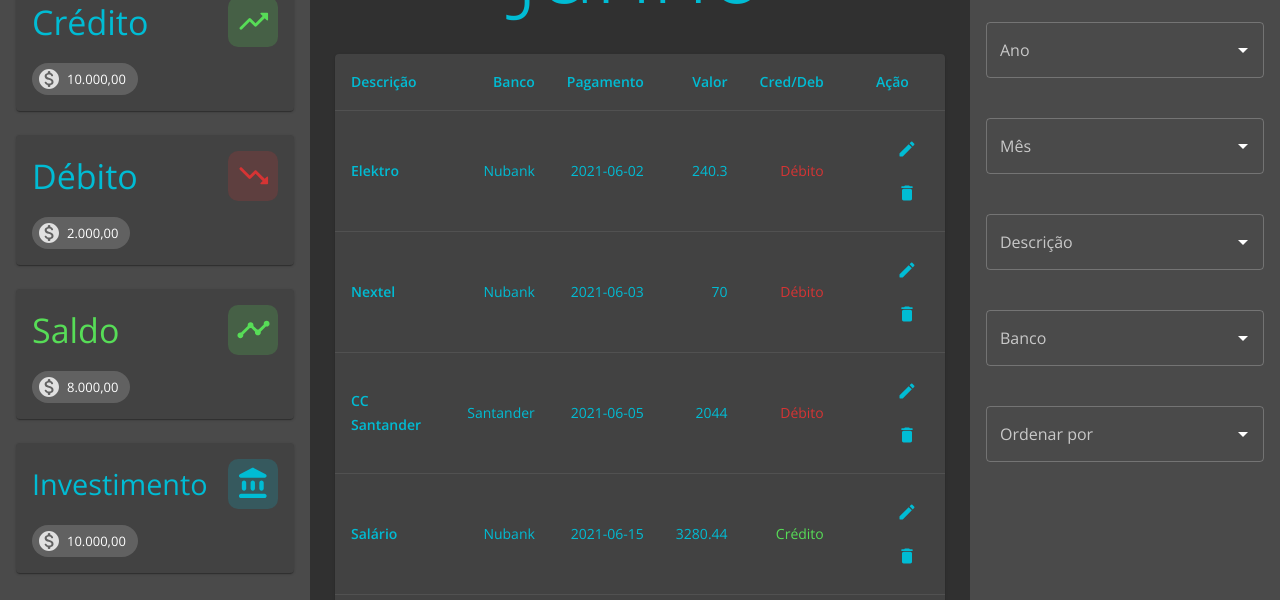
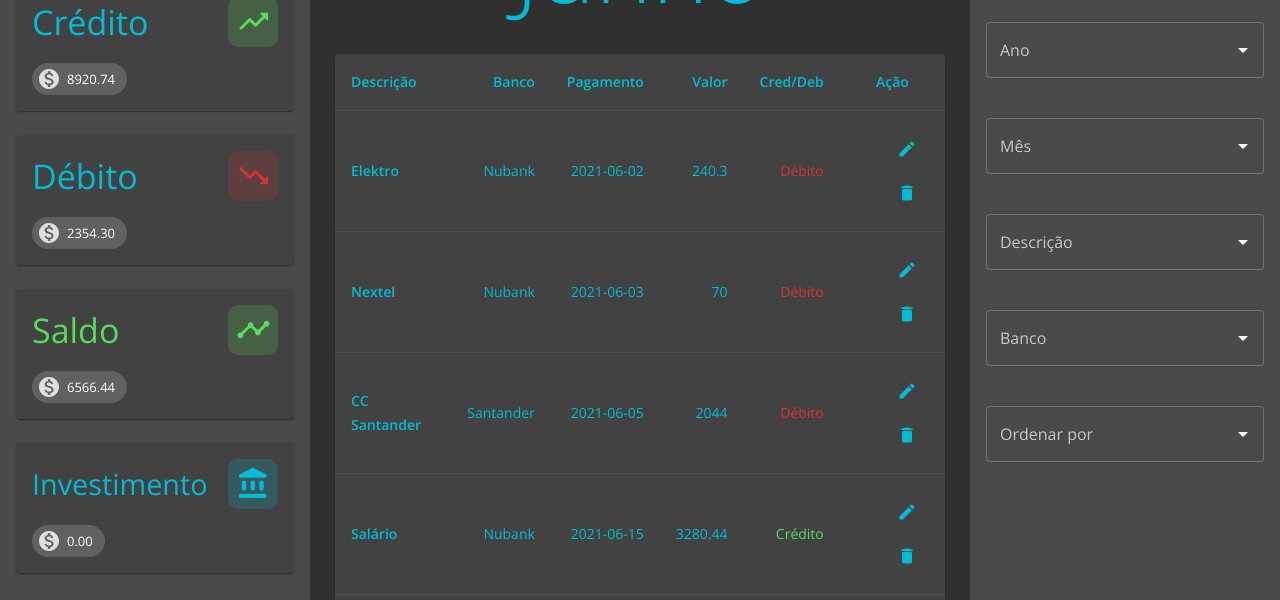
Before and after one commit to carloswimmer/controle-mensal, a React (Create React App) app: page /dashboard in a window 1280 px wide. Shown: the part 122-722 px from the top of the page. Built offline with nearby package versions, Linux system fonts and the light colour scheme; no server answers; sample sign-in values are in the browser's storage.

Commit message:
Implement values on Cards

```diff
--- a/src/pages/Dashboard/Cards/BalanceCard.tsx
+++ b/src/pages/Dashboard/Cards/BalanceCard.tsx
@@ -1,8 +1,18 @@
+import { useMemo } from 'react'
 import { Paper as MuiPaper, Box, Typography, Chip } from '@material-ui/core'
 import { styled, Theme } from '@material-ui/core/styles'
 import { TimelineRounded, MonetizationOnRounded } from '@material-ui/icons'
+import { useCashBook } from '../../../hooks/cashBook'
 
 const DebitCard = () => {
+  const { entries } = useCashBook()
+
+  const value = useMemo(() => {
+    return entries
+      .map(entry => (entry.credit ? entry.amount : entry.amount * -1))
+      .reduce((acc, value) => acc + value, 0)
+  }, [entries])
+
   return (
     <Paper>
       <Box display="flex" justifyContent="space-between" alignItems="center">
@@ -17,7 +27,7 @@ const DebitCard = () => {
         alignItems="center"
         marginTop={2}
       >
-        <Chip icon={<MonetizationOnRounded />} label="8.000,00" />
+        <Chip icon={<MonetizationOnRounded />} label={value.toFixed(2)} />
       </Box>
     </Paper>
   )
--- a/src/pages/Dashboard/Cards/CreditCard.tsx
+++ b/src/pages/Dashboard/Cards/CreditCard.tsx
@@ -1,8 +1,18 @@
+import { useMemo } from 'react'
 import { Paper as MuiPaper, Box, Typography, Chip } from '@material-ui/core'
 import { styled, Theme } from '@material-ui/core/styles'
 import { TrendingUpRounded, MonetizationOnRounded } from '@material-ui/icons'
+import { useCashBook } from '../../../hooks/cashBook'
 
 const CreditCard = () => {
+  const { entries } = useCashBook()
+
+  const value = useMemo(() => {
+    return entries
+      .map(entry => (entry.credit ? entry.amount : 0))
+      .reduce((acc, value) => acc + value, 0)
+  }, [entries])
+
   return (
     <Paper>
       <Box display="flex" justifyContent="space-between" alignItems="center">
@@ -17,7 +27,7 @@ const CreditCard = () => {
         alignItems="center"
         marginTop={2}
       >
-        <Chip icon={<MonetizationOnRounded />} label="10.000,00" />
+        <Chip icon={<MonetizationOnRounded />} label={value.toFixed(2)} />
       </Box>
     </Paper>
   )
--- a/src/pages/Dashboard/Cards/DebitCard.tsx
+++ b/src/pages/Dashboard/Cards/DebitCard.tsx
@@ -1,8 +1,18 @@
+import { useMemo } from 'react'
 import { Paper as MuiPaper, Box, Typography, Chip } from '@material-ui/core'
 import { styled, Theme } from '@material-ui/core/styles'
 import { TrendingDownRounded, MonetizationOnRounded } from '@material-ui/icons'
+import { useCashBook } from '../../../hooks/cashBook'
 
 const DebitCard = () => {
+  const { entries } = useCashBook()
+
+  const value = useMemo(() => {
+    return entries
+      .map(entry => (!entry.credit ? entry.amount : 0))
+      .reduce((acc, value) => acc + value, 0)
+  }, [entries])
+
   return (
     <Paper>
       <Box display="flex" justifyContent="space-between" alignItems="center">
@@ -17,7 +27,7 @@ const DebitCard = () => {
         alignItems="center"
         marginTop={2}
       >
-        <Chip icon={<MonetizationOnRounded />} label="2.000,00" />
+        <Chip icon={<MonetizationOnRounded />} label={value.toFixed(2)} />
       </Box>
     </Paper>
   )
--- a/src/pages/Dashboard/Cards/InvestmentCard.tsx
+++ b/src/pages/Dashboard/Cards/InvestmentCard.tsx
@@ -1,11 +1,21 @@
+import { useMemo } from 'react'
 import { Paper as MuiPaper, Box, Typography, Chip } from '@material-ui/core'
 import { styled, Theme } from '@material-ui/core/styles'
 import {
   AccountBalanceRounded,
   MonetizationOnRounded,
 } from '@material-ui/icons'
+import { useCashBook } from '../../../hooks/cashBook'
 
 const InvestmentCard = () => {
+  const { entries } = useCashBook()
+
+  const value = useMemo(() => {
+    return entries
+      .map(entry => (entry.description === 'Investimento' ? entry.amount : 0))
+      .reduce((acc, value) => acc + value, 0)
+  }, [entries])
+
   return (
     <Paper>
       <Box display="flex" justifyContent="space-between" alignItems="center">
@@ -22,7 +32,7 @@ const InvestmentCard = () => {
         alignItems="center"
         marginTop={2}
       >
-        <Chip icon={<MonetizationOnRounded />} label="10.000,00" />
+        <Chip icon={<MonetizationOnRounded />} label={value.toFixed(2)} />
       </Box>
     </Paper>
   )
```
